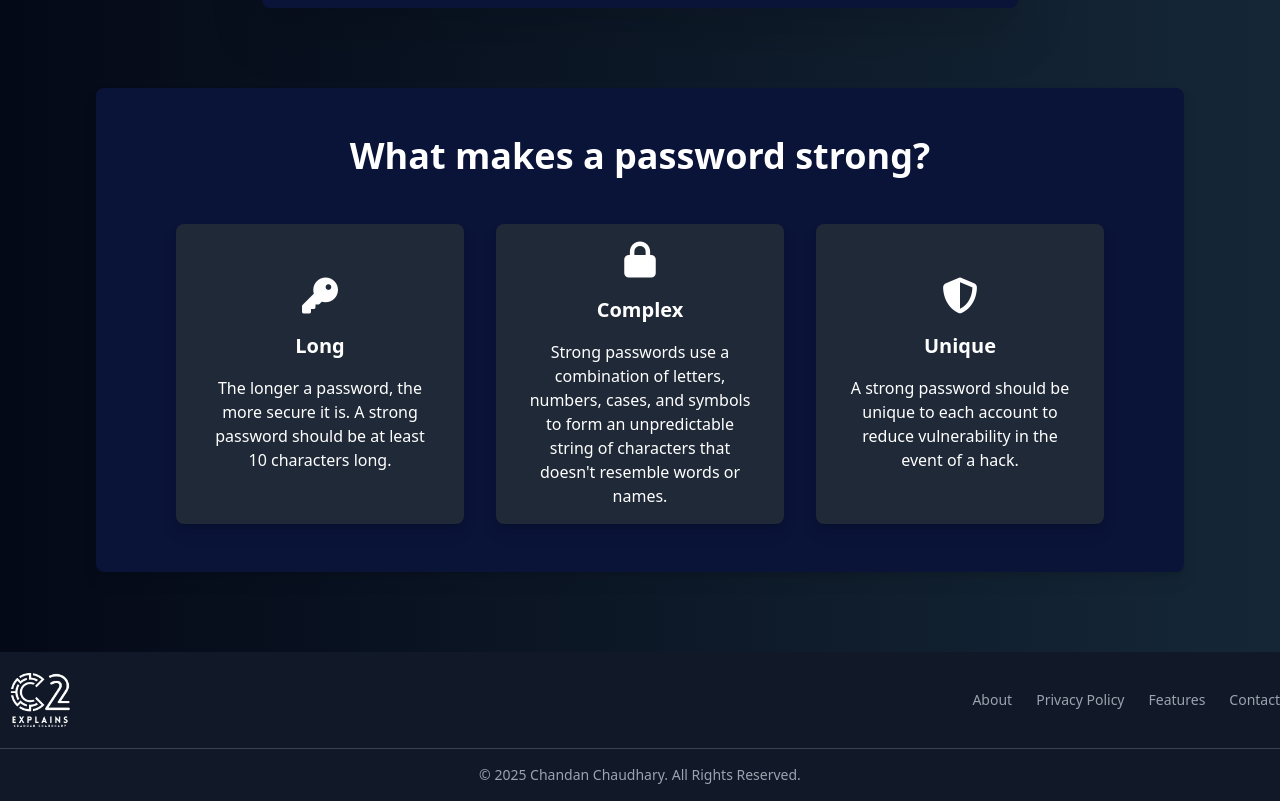
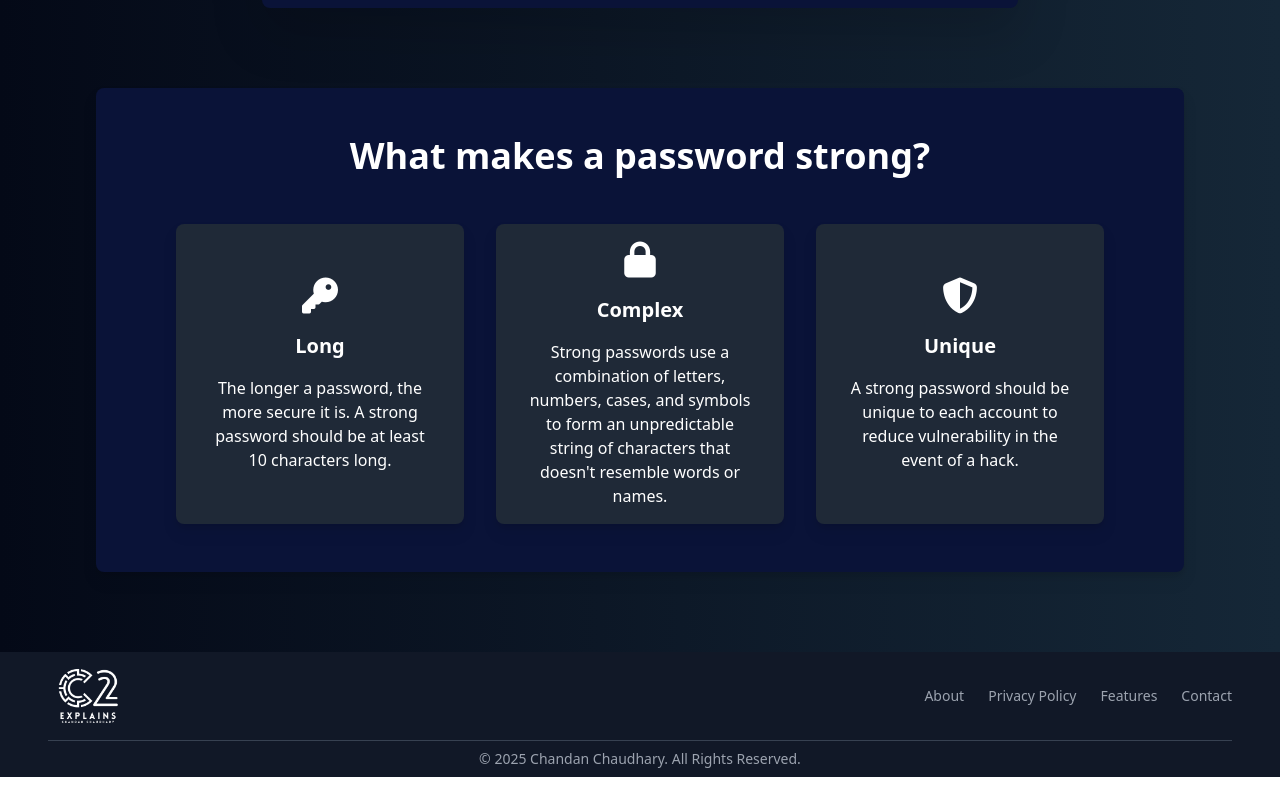
Before and after one commit to Chandan-Badge/strong-password-generator, a React (Vite) app: page / in a window 1280 px wide. Shown: the part 566-1367 px from the top of the page. After the commit the page ends 1343 px from the top, so only its background shows below. Built offline with nearby package versions, Linux system fonts and the light colour scheme.

Commit message:
Improvement 08

```diff
--- a/src/components/footer.jsx
+++ b/src/components/footer.jsx
@@ -2,14 +2,14 @@ import logo from "./C2-Logo-White.png";
 
 function Footer() {
     return (
-        <footer class="w-full bg-[#02b5af] shadow-sm dark:bg-gray-900">
+        <footer class="w-full bg-[#02b5af] shadow-sm dark:bg-gray-900 px-12">
 
-            <div class="w-full max-w-screen-xl mx-auto p-0">
+            <div class="w-full max-w-screen-xl mx-auto">
                 <div class="sm:flex sm:items-center sm:justify-between">
-                    <a href="#" class="flex items-center my-2">
-                        <img src={logo} class="h-20" alt="Flowbite Logo" />
+                    <a href="#" class="flex items-center my-1">
+                        <img src={logo} class="h-20" alt="Logo" />
                     </a>
-                    <ul class="flex flex-wrap items-center mb-0 text-sm font-medium text-gray-200 sm:mb-0 dark:text-gray-400">
+                    <ul class="flex flex-wrap items-center text-sm font-medium text-gray-100 dark:text-gray-400">
                         <li>
                             <a href="#" class="hover:underline me-4 md:me-6">About</a>
                         </li>
@@ -24,8 +24,8 @@ function Footer() {
                         </li>
                     </ul>
                 </div>
-                <hr class="my-0 lg:my-0 border-gray-100 sm:mx-auto dark:border-gray-700" />
-                <span class="block my-4 text-sm text-gray-200 sm:text-center dark:text-gray-400">© 2025 <a href="#" class="hover:underline">Chandan Chaudhary</a>. All Rights Reserved.</span>
+                <hr class="border-gray-100 dark:border-gray-700" />
+                <span class="block my-2 text-sm text-gray-200 sm:text-center dark:text-gray-400">© 2025 <a href="#" class="hover:underline">Chandan Chaudhary</a>. All Rights Reserved.</span>
             </div>
 
         </footer>
```
